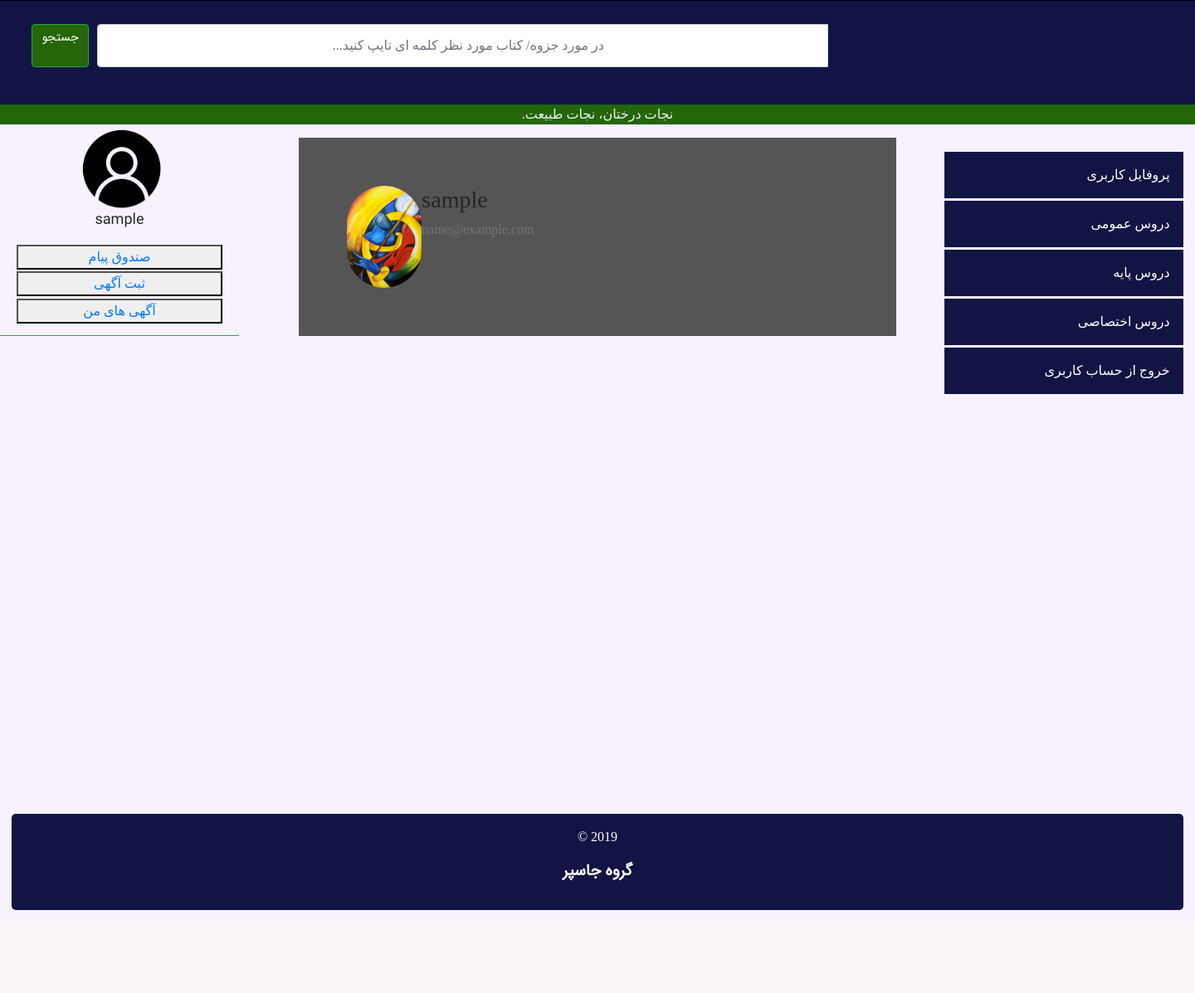
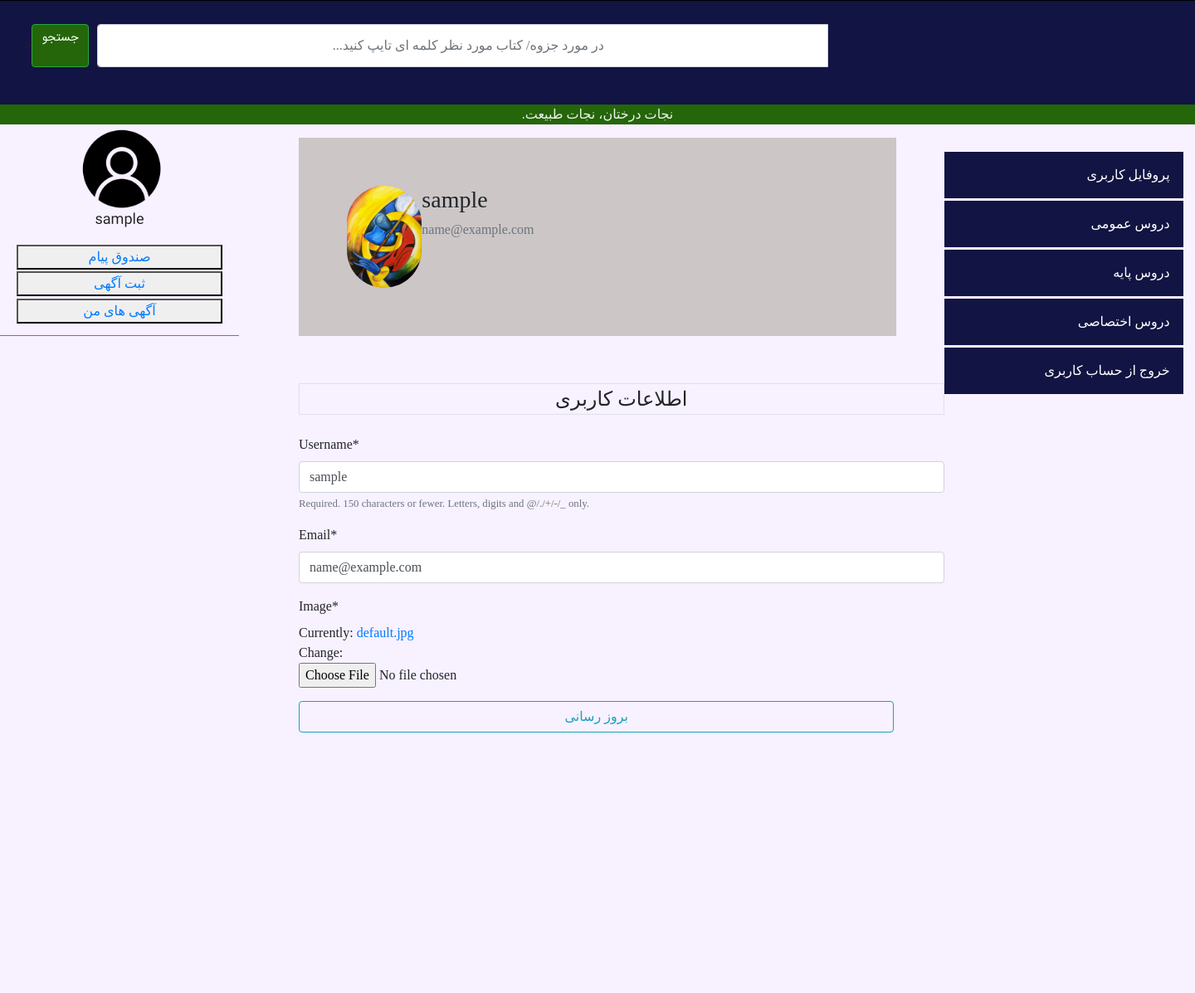
Before and after one commit to pooyaphoenix/Jasper, a Django app: page /myprofile/ in a window 1440 px wide. Shown: the part 131-1328 px from the top of the page at 83% size. Before the commit the page ends 1228 px from the top, so only its background shows below. Run offline with Django 3.2, Linux system fonts and the light colour scheme; the visitor is signed in with stand-in values (Sample User, id 1); some libraries are stand-ins or nearby versions.

Commit message:
adding ability to edit and update profiles and the user informations in databse

```diff
--- a/jasper/blog/forms.py
+++ b/jasper/blog/forms.py
@@ -1,6 +1,6 @@
 from django import forms
 from django.contrib.auth.models import User
-from .models import Book
+from .models import Book , profile
 from django.contrib.auth.forms import UserCreationForm
 
 
@@ -23,3 +23,17 @@ class PostForm(forms.ModelForm):
     class Meta:
         model = Book
         fields = ('name', 'master','field','university','status','status2','price','description')
+
+
+class UserUpdateForm(forms.ModelForm):
+    email = forms.EmailField()
+
+    class Meta:
+        model = User
+        fields = ['username','email']
+
+
+class ProfileUpdateForm(forms.ModelForm):
+    class Meta:
+        model = profile
+        fields = ['image']
--- a/jasper/blog/templates/accounts/profile.html
+++ b/jasper/blog/templates/accounts/profile.html
@@ -1,7 +1,6 @@
 {% extends 'base.html' %}
 {%  load static from staticfiles  %}
-
-
+{% load crispy_forms_tags %}
 {% block title %}جاسپر{% endblock %}
 
 
@@ -23,7 +22,7 @@
 <body>
 
 
-    <div class="profiletemp" style="padding: 4%; background-color: #555; margin: 0% 25% 0% 25%;">
+    <div class="profiletemp" style="padding: 4%; background-color: rgb(204, 198, 198); margin: 0% 25% 0% 25%;">
         <div class="media">
             <img class="" style="border-radius: 45px; width: 15%;" src="{{ user.profile.image.url }}">
             <div>
@@ -33,6 +32,19 @@
         </div>
     </div>
 
+    <div class="container" style="padding: 4%; background-color:#f8f1ff; margin: 0% 25% 0% 21%;">
+        <form  method="POST" enctype="multipart/form-data">
+          {% csrf_token %}
+          <fieldset>
+             <legend class="border mb-4" style="text-align: center;">اطلاعات کاربری</legend>
+             {{u_form|crispy}}
+             {{p_form|crispy}}
+
+          </fieldset>
+          <div class="form_group">
+            <button class="btn btn-outline-info" type="submit" style="text-align:center; width: 70%">بروز رسانی </button>
+          </div>
+
 </body>
 {% endblock %}
 
--- a/jasper/blog/views.py
+++ b/jasper/blog/views.py
@@ -3,7 +3,7 @@ from .models import Book,Universty,Field
 from django.contrib.auth.forms import UserCreationForm
 from django.contrib.auth.models import User
 from django.contrib import messages
-from .forms import userform2 , PostForm
+from .forms import userform2 , PostForm, UserUpdateForm, ProfileUpdateForm
 from django.urls import reverse_lazy
 from django.views import generic
 from django.shortcuts import redirect
@@ -74,7 +74,25 @@ def register(request):
 #پروفایل کاربری
 @login_required
 def myprofile(request):
-      return render(request, 'accounts/profile.html')
+      if request.method == 'POST':
+            u_form = UserUpdateForm(request.POST, instance=request.user)
+            p_form = ProfileUpdateForm(request.POST,
+            request.FILES,
+            instance=request.user.profile,)
+            if u_form.is_valid() and p_form.is_valid():
+                  u_form.save()
+                  p_form.save()
+                  messages.success(request, f'حساب کاربری با موفقیت بروز رسانی شد.')
+                  return redirect('myprofile')
+      else:
+            u_form = UserUpdateForm(instance=request.user)
+            p_form = ProfileUpdateForm(instance=request.user.profile)
+
+      context = {
+            'u_form' : u_form,
+            'p_form' : p_form
+      }
+      return render(request, 'accounts/profile.html', context)
 
 #ثبت آگهی
 @login_required
```
Also changed, not shown: 1 other file.
